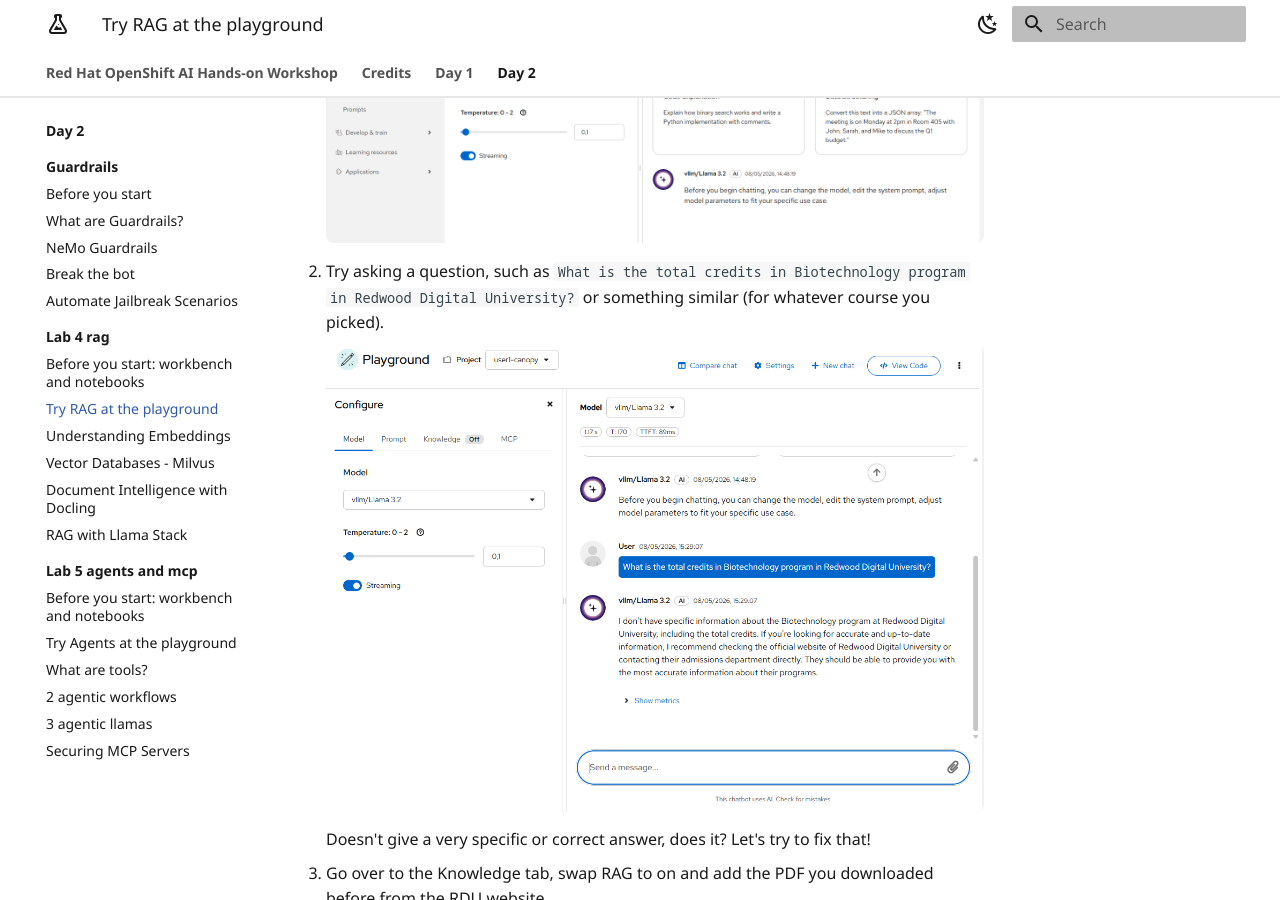
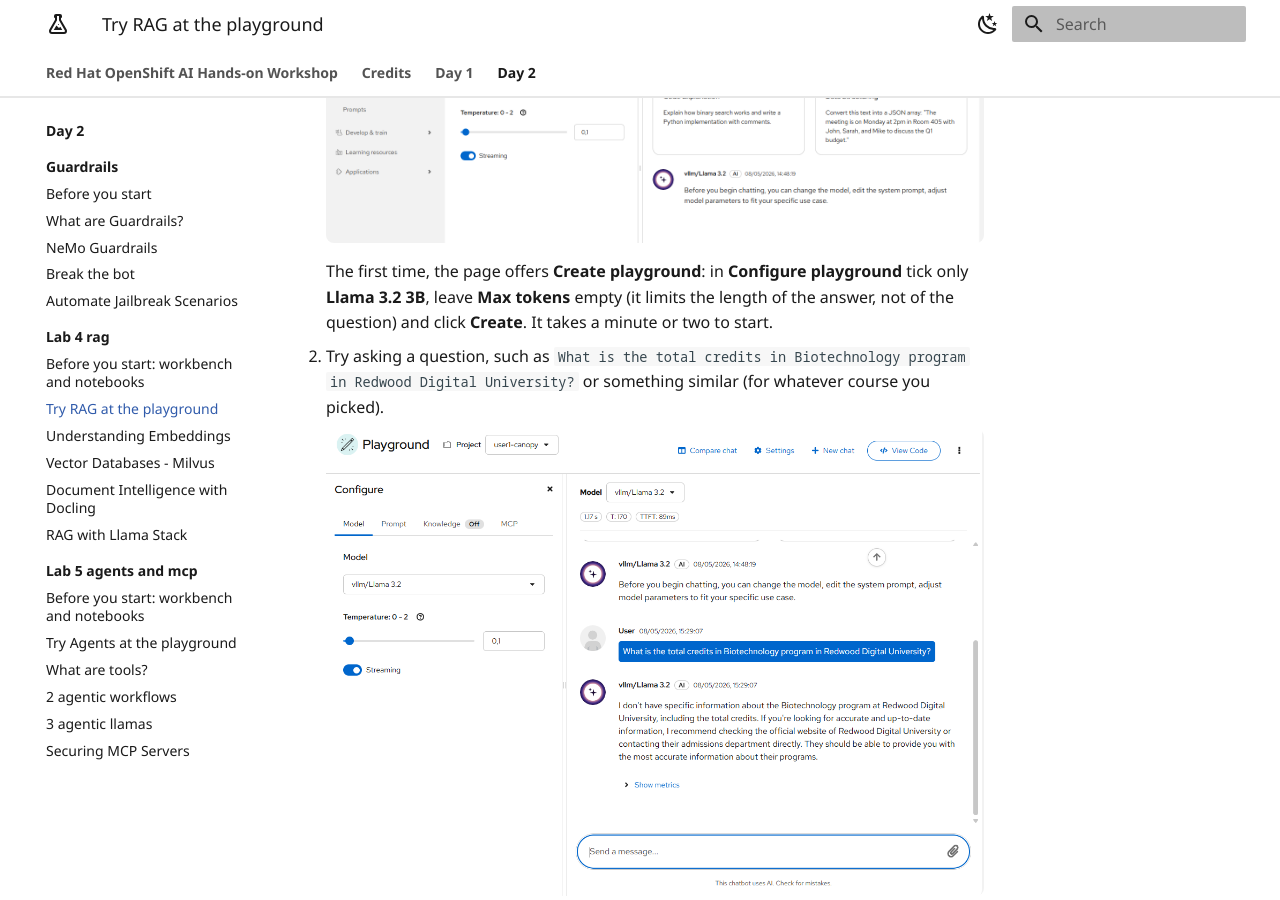
Before and after one commit to rflorenc/openshift-ai-workshop, an MkDocs documentation site: the page built from docs/day-2/lab-4-rag/1-intro-to-rag.md, in a window 1280 px wide and 900 px high, scrolled down 730 px. Built offline with MkDocs 1.6.1 and Material for MkDocs 9.7.7, drawn with Linux system fonts in a browser that asks for light colours.

Commit message:
Update guides

```diff
--- a/docs/day-2/lab-4-rag/1-intro-to-rag.md
+++ b/docs/day-2/lab-4-rag/1-intro-to-rag.md
@@ -13,6 +13,8 @@ Browse the programs in the "Academic Excellence" section, and download the sylla
 1. Go to OpenShift AI Dashboard > Gen AI studio > Playground > and make sure you have <USER_NAME>-canopy selected as the project.
 
     ![playground](./images/playground.png)
+
+    The first time, the page offers **Create playground**: in **Configure playground** tick only **Llama 3.2 3B**, leave **Max tokens** empty (it limits the length of the answer, not of the question) and click **Create**. It takes a minute or two to start.
 
 2. Try asking a question, such as `What is the total credits in Biotechnology program in Redwood Digital University?` or something similar (for whatever course you picked).
 
```
